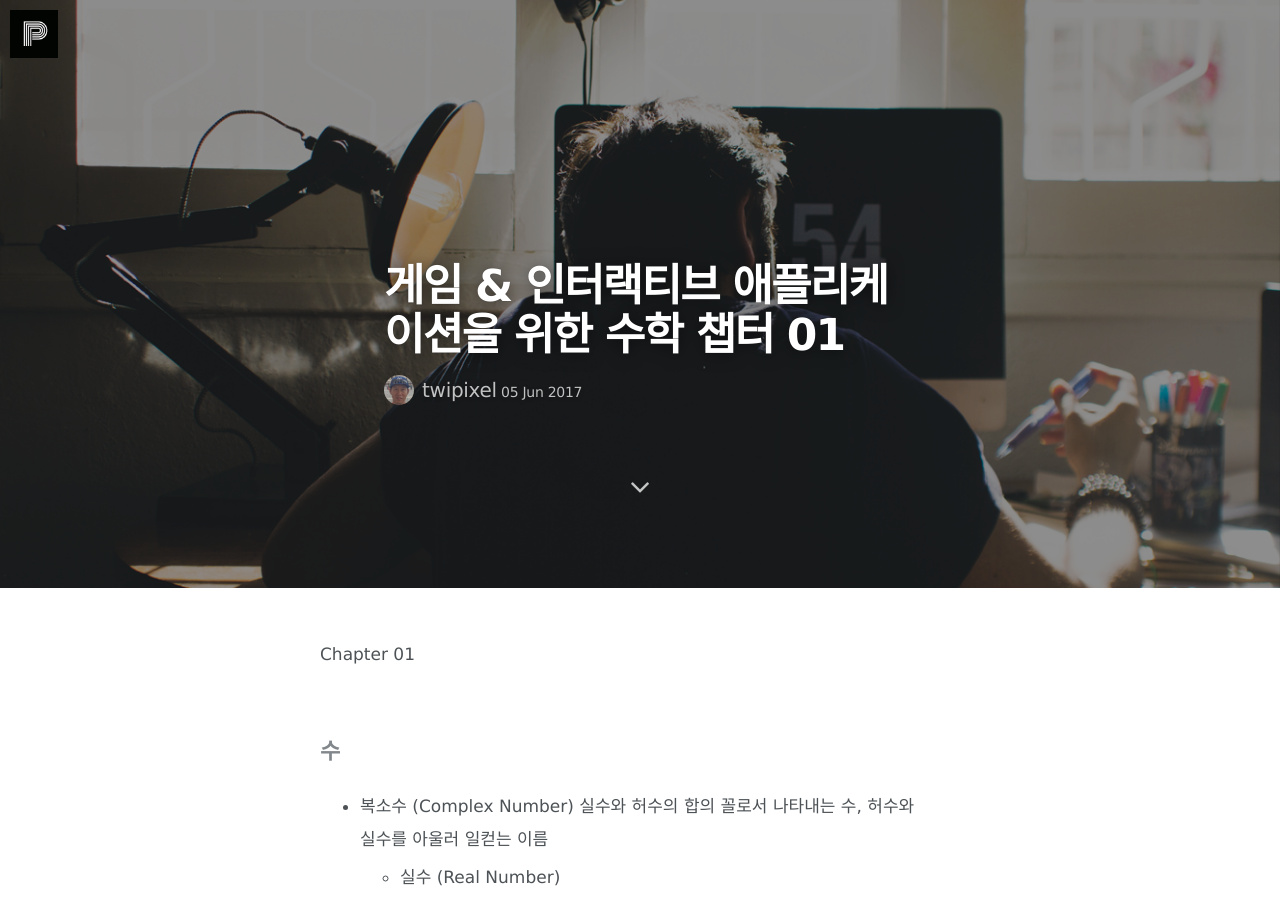
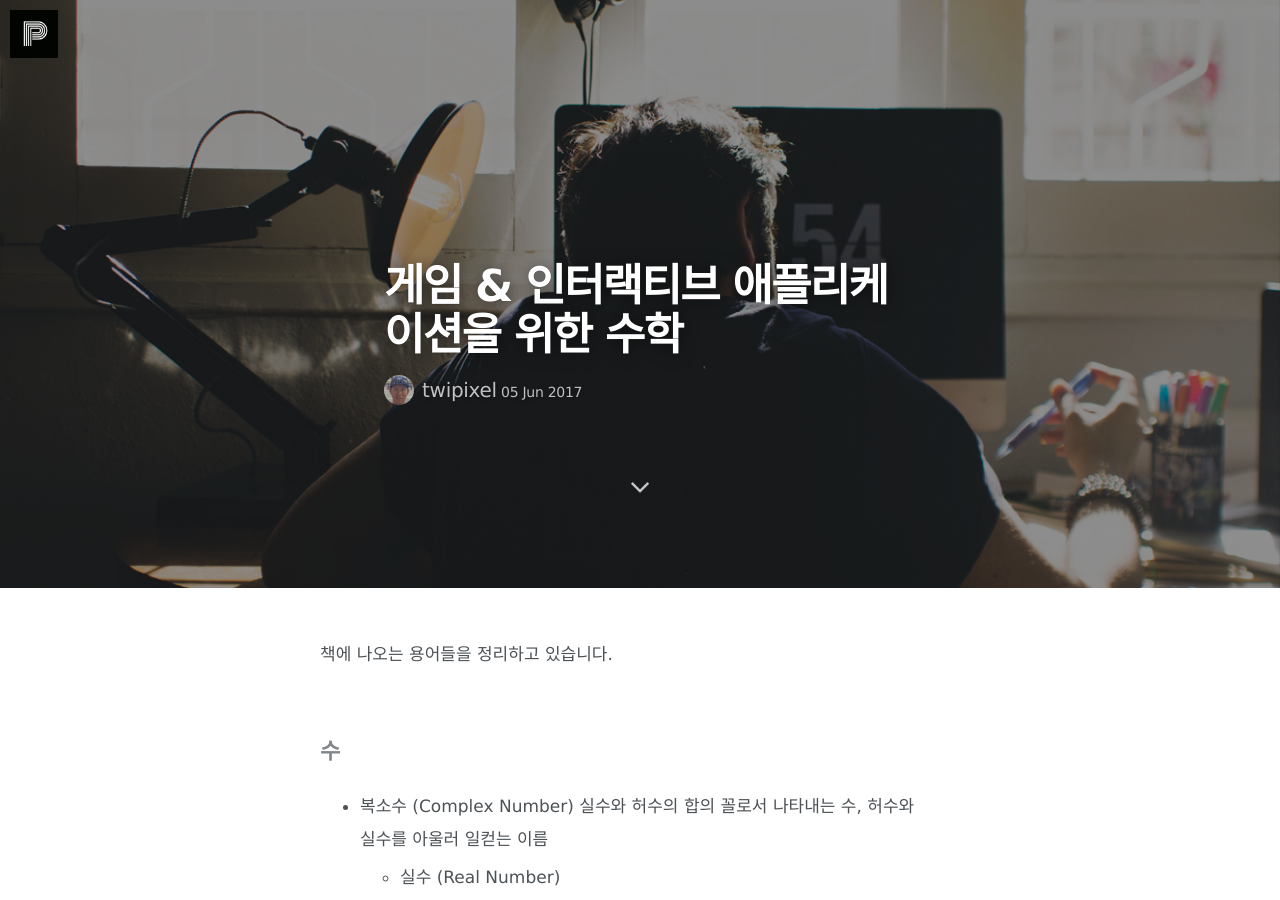
Before and after one commit to twipixel/twipixel.github.io, a Jekyll site: the page built from _posts/math/2017-06-05-games-interactive-applications-ch01.md, in a window 1280 px wide and 900 px high, scrolled down 312 px. Built offline with Jekyll 4.4.1, drawn with Linux system fonts in a browser that asks for light colours; nearby versions of some CDN libraries; some web fonts are replaced; comment, search, counter and statistics services are not loaded.

Commit message:
제목 변경

```diff
--- a/_posts/math/2017-06-05-games-interactive-applications-ch01.md
+++ b/_posts/math/2017-06-05-games-interactive-applications-ch01.md
@@ -1,6 +1,6 @@
 ---
 layout: post
-title: 게임 & 인터랙티브 애플리케이션을 위한 수학 챕터 01
+title: 게임 & 인터랙티브 애플리케이션을 위한 수학
 date: 2017-06-05 09:20:00
 categories: [수학]
 tags: [수학]
@@ -8,7 +8,7 @@ image: /assets/images/dev/2017-03-11-start-jekyll/desktop.png
 image2: /assets/images/dev/2017-03-11-start-jekyll/mobile.png
 ---
 
-Chapter  01
+책에 나오는 용어들을 정리하고 있습니다.
 
 
 
```
Also changed, not shown: _posts/3d/2017-06-12-3d-terminology.md (+1 -1 lines).
